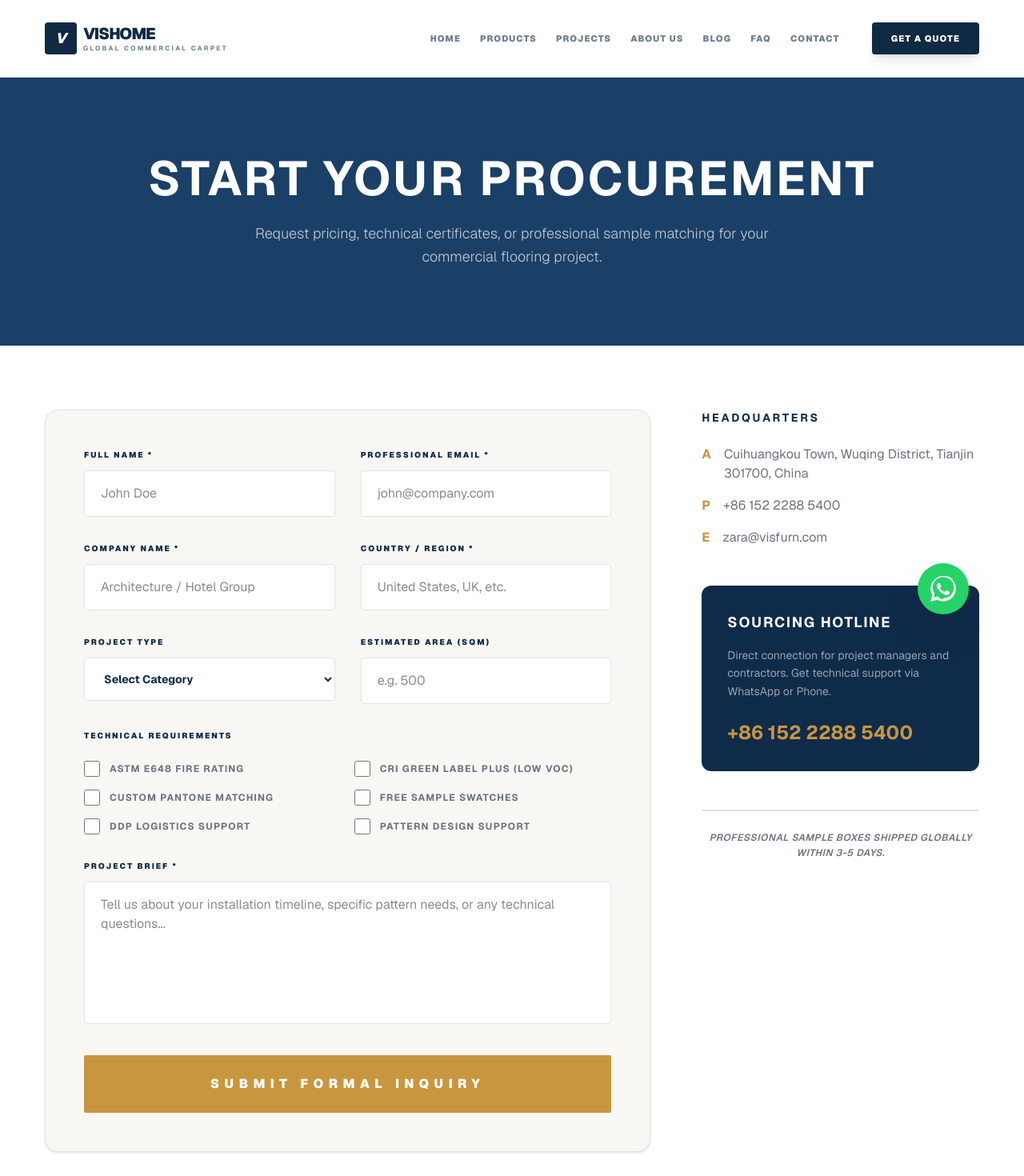
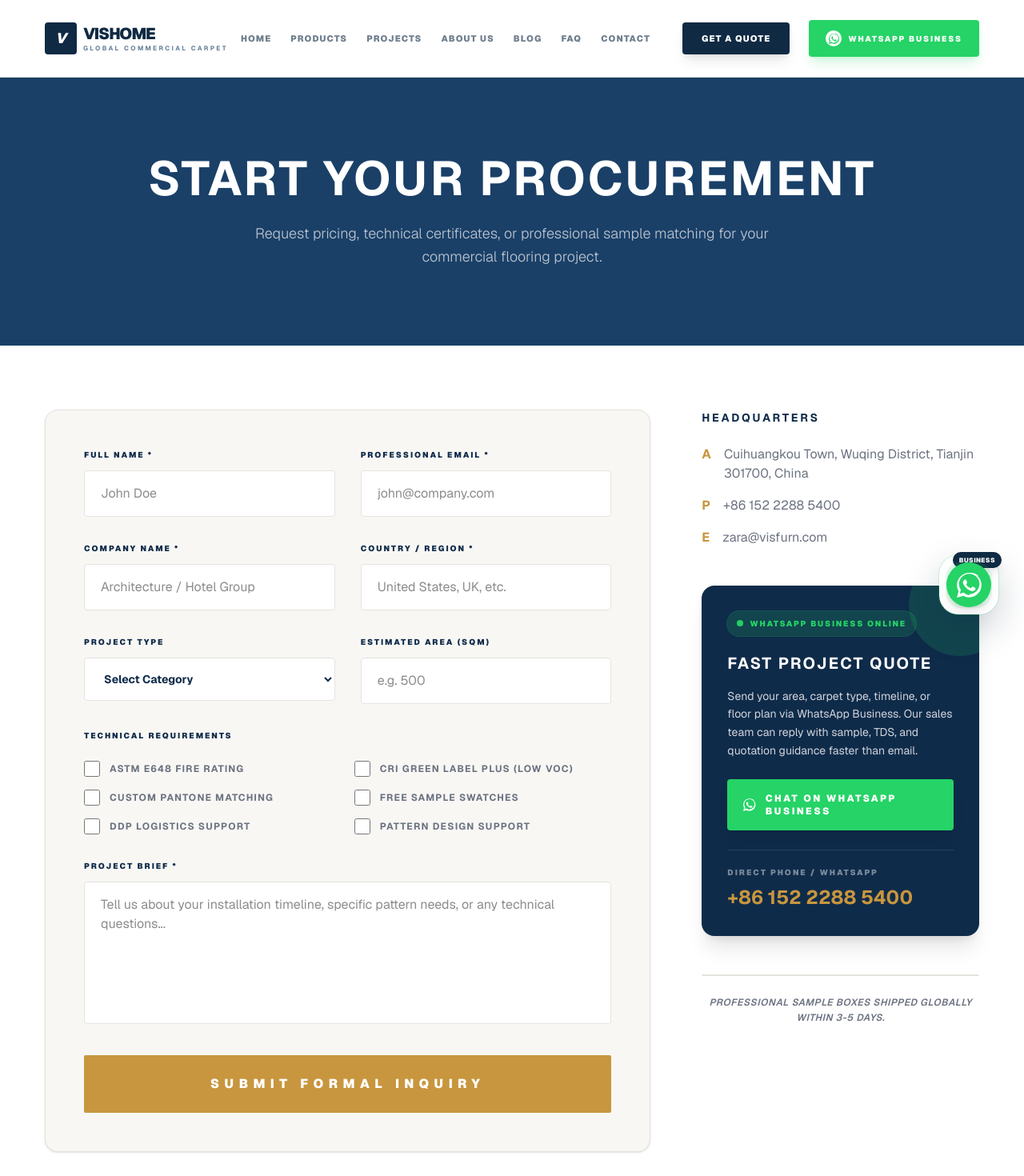
Before and after one commit to HCJJY123/carpet-website, a Next.js app: page /contact in a window 1280 px wide. Shown: the top 1470 px of the page at 80% size. Built offline with nearby package versions, Linux system fonts and the light colour scheme; grey boxes are pictures that could not be loaded.

Commit message:
Add WhatsApp Business conversion CTAs

```diff
--- a/src/app/contact/page.tsx
+++ b/src/app/contact/page.tsx
@@ -2,8 +2,10 @@
 
 import { useState } from "react";
 import ProductImage from "@/components/ProductImage";
+import { getWhatsAppBusinessUrl, whatsappBusinessMessages } from "@/lib/whatsapp";
 
 export default function ContactPage() {
+  const whatsappUrl = getWhatsAppBusinessUrl(whatsappBusinessMessages.contact);
   const [state, setState] = useState({
     submitting: false,
     submitted: false,
@@ -158,10 +160,34 @@ export default function ContactPage() {
                 </div>
               </div>
 
-              <div className="bg-primary p-8 rounded-xl text-white">
-                <h3 className="font-bold text-lg mb-4 uppercase tracking-widest">Sourcing Hotline</h3>
-                <p className="text-sm text-gray-400 mb-6 leading-relaxed">Direct connection for project managers and contractors. Get technical support via WhatsApp or Phone.</p>
-                <div className="text-2xl font-bold text-accent">+86 152 2288 5400</div>
+              <div className="relative overflow-hidden rounded-2xl bg-primary p-8 text-white shadow-xl">
+                <div className="absolute -right-10 -top-10 h-32 w-32 rounded-full bg-[#25D366]/15" />
+                <div className="relative">
+                  <div className="mb-5 inline-flex items-center gap-2 rounded-full bg-[#25D366]/15 px-3 py-2 text-[10px] font-black uppercase tracking-[0.18em] text-[#25D366] ring-1 ring-[#25D366]/25">
+                    <span className="h-2 w-2 rounded-full bg-[#25D366] animate-pulse" />
+                    WhatsApp Business Online
+                  </div>
+                  <h3 className="font-bold text-xl mb-4 uppercase tracking-widest">Fast Project Quote</h3>
+                  <p className="text-sm text-gray-300 mb-6 leading-relaxed">
+                    Send your area, carpet type, timeline, or floor plan via WhatsApp Business. Our sales team can reply with sample, TDS, and quotation guidance faster than email.
+                  </p>
+                  <a
+                    href={whatsappUrl}
+                    target="_blank"
+                    rel="noopener noreferrer"
+                    className="mb-6 inline-flex w-full items-center justify-center gap-3 rounded-sm bg-[#25D366] px-5 py-4 text-xs font-black uppercase tracking-[0.2em] text-white shadow-lg transition-all hover:-translate-y-0.5 hover:bg-[#1ebe5d]"
+                    aria-label="Start WhatsApp Business chat with VISHOME"
+                  >
+                    <svg viewBox="0 0 24 24" width="18" height="18" fill="currentColor" aria-hidden="true">
+                      <path d="M17.472 14.382c-.297-.149-1.758-.867-2.03-.967-.273-.099-.471-.148-.67.15-.197.297-.767.966-.94 1.164-.173.199-.347.223-.644.075-.297-.15-1.255-.463-2.39-1.353-.883-.788-1.48-1.766-1.653-2.063-.173-.297-.018-.458.13-.606.134-.133.298-.347.446-.52.149-.174.198-.298.298-.497.099-.198.05-.371-.025-.52-.075-.149-.669-1.612-.916-2.207-.242-.579-.487-.5-.669-.51-.173-.008-.371-.01-.57-.01-.198 0-.52.074-.792.372-.272.297-1.04 1.016-1.04 2.479 0 1.462 1.065 2.875 1.213 3.074.149.198 2.096 3.2 5.077 4.487.709.306 1.262.489 1.694.625.712.227 1.36.195 1.871.128.571-.075 1.758-.717 2.009-1.412.25-.694.25-1.288.175-1.412-.075-.124-.272-.198-.57-.347m-5.421 7.403h-.004a9.87 9.87 0 01-5.031-2.578l-.361-.214-3.741.982.998-3.648-.235-.374a9.86 9.87 0 01-1.51-5.26c.001-5.45 4.436-9.884 9.888-9.884 2.64 0 5.122 1.03 6.988 2.898a9.825 9.825 0 012.893 6.994c-.003 5.45-4.437 9.884-9.885 9.884m8.413-18.297A11.815 11.815 0 0012.05 0C5.495 0 .16 5.335.157 11.892c0 2.096.547 4.142 1.588 5.945L.057 24l6.305-1.654a11.882 11.882 0 005.683 1.448h.005c6.554 0 11.89-5.335 11.893-11.893a11.821 11.821 0 00-3.48-8.413z" />
+                    </svg>
+                    Chat on WhatsApp Business
+                  </a>
+                  <div className="border-t border-white/10 pt-5">
+                    <p className="text-[10px] font-black uppercase tracking-[0.2em] text-white/45">Direct Phone / WhatsApp</p>
+                    <div className="mt-2 text-2xl font-bold text-accent">+86 152 2288 5400</div>
+                  </div>
+                </div>
               </div>
 
               <div className="space-y-6">
--- a/src/components/Header.tsx
+++ b/src/components/Header.tsx
@@ -1,5 +1,7 @@
 "use client";
+
 import Link from "next/link";
+import { getWhatsAppBusinessUrl, whatsappBusinessMessages } from "@/lib/whatsapp";
 
 const navLinks = [
   { href: "/", label: "Home" },
@@ -12,6 +14,8 @@ const navLinks = [
 ];
 
 export default function Header() {
+  const whatsappUrl = getWhatsAppBusinessUrl(whatsappBusinessMessages.header);
+
   return (
     <header className="sticky top-0 z-50 bg-white/95 backdrop-blur border-b border-border shadow-sm">
       <div className="max-w-[1200px] mx-auto px-4">
@@ -25,7 +29,32 @@ export default function Header() {
               <Link key={link.href} href={link.href} className="text-[11px] font-black text-[#102A43]/60 hover:text-[#102A43] transition-colors uppercase tracking-widest">{link.label}</Link>
             ))}
             <Link href="/contact" className="bg-[#102A43] text-white text-[11px] font-black px-6 py-3 rounded-sm hover:bg-black transition-all uppercase tracking-widest ml-4 shadow-lg">Get a Quote</Link>
+            <a
+              href={whatsappUrl}
+              target="_blank"
+              rel="noopener noreferrer"
+              className="group inline-flex items-center gap-2 rounded-sm border border-[#25D366]/35 bg-[#25D366] px-5 py-3 text-[10px] font-black uppercase tracking-[0.18em] text-white shadow-lg shadow-[#25D366]/20 transition-all hover:-translate-y-0.5 hover:bg-[#1ebe5d]"
+              aria-label="Contact VISHOME on WhatsApp Business"
+            >
+              <span className="flex h-5 w-5 items-center justify-center rounded-full bg-white text-[#25D366]">
+                <svg viewBox="0 0 24 24" width="13" height="13" fill="currentColor" aria-hidden="true">
+                  <path d="M17.472 14.382c-.297-.149-1.758-.867-2.03-.967-.273-.099-.471-.148-.67.15-.197.297-.767.966-.94 1.164-.173.199-.347.223-.644.075-.297-.15-1.255-.463-2.39-1.353-.883-.788-1.48-1.766-1.653-2.063-.173-.297-.018-.458.13-.606.134-.133.298-.347.446-.52.149-.174.198-.298.298-.497.099-.198.05-.371-.025-.52-.075-.149-.669-1.612-.916-2.207-.242-.579-.487-.5-.669-.51-.173-.008-.371-.01-.57-.01-.198 0-.52.074-.792.372-.272.297-1.04 1.016-1.04 2.479 0 1.462 1.065 2.875 1.213 3.074.149.198 2.096 3.2 5.077 4.487.709.306 1.262.489 1.694.625.712.227 1.36.195 1.871.128.571-.075 1.758-.717 2.009-1.412.25-.694.25-1.288.175-1.412-.075-.124-.272-.198-.57-.347m-5.421 7.403h-.004a9.87 9.87 0 01-5.031-2.578l-.361-.214-3.741.982.998-3.648-.235-.374a9.86 9.87 0 01-1.51-5.26c.001-5.45 4.436-9.884 9.888-9.884 2.64 0 5.122 1.03 6.988 2.898a9.825 9.825 0 012.893 6.994c-.003 5.45-4.437 9.884-9.885 9.884m8.413-18.297A11.815 11.815 0 0012.05 0C5.495 0 .16 5.335.157 11.892c0 2.096.547 4.142 1.588 5.945L.057 24l6.305-1.654a11.882 11.882 0 005.683 1.448h.005c6.554 0 11.89-5.335 11.893-11.893a11.821 11.821 0 00-3.48-8.413z" />
+                </svg>
+              </span>
+              WhatsApp Business
+            </a>
           </nav>
+          <a
+            href={whatsappUrl}
+            target="_blank"
+            rel="noopener noreferrer"
+            className="xl:hidden flex h-10 w-10 items-center justify-center rounded-full bg-[#25D366] text-white shadow-lg"
+            aria-label="Contact VISHOME on WhatsApp Business"
+          >
+            <svg viewBox="0 0 24 24" width="20" height="20" fill="currentColor" aria-hidden="true">
+              <path d="M17.472 14.382c-.297-.149-1.758-.867-2.03-.967-.273-.099-.471-.148-.67.15-.197.297-.767.966-.94 1.164-.173.199-.347.223-.644.075-.297-.15-1.255-.463-2.39-1.353-.883-.788-1.48-1.766-1.653-2.063-.173-.297-.018-.458.13-.606.134-.133.298-.347.446-.52.149-.174.198-.298.298-.497.099-.198.05-.371-.025-.52-.075-.149-.669-1.612-.916-2.207-.242-.579-.487-.5-.669-.51-.173-.008-.371-.01-.57-.01-.198 0-.52.074-.792.372-.272.297-1.04 1.016-1.04 2.479 0 1.462 1.065 2.875 1.213 3.074.149.198 2.096 3.2 5.077 4.487.709.306 1.262.489 1.694.625.712.227 1.36.195 1.871.128.571-.075 1.758-.717 2.009-1.412.25-.694.25-1.288.175-1.412-.075-.124-.272-.198-.57-.347m-5.421 7.403h-.004a9.87 9.87 0 01-5.031-2.578l-.361-.214-3.741.982.998-3.648-.235-.374a9.86 9.87 0 01-1.51-5.26c.001-5.45 4.436-9.884 9.888-9.884 2.64 0 5.122 1.03 6.988 2.898a9.825 9.825 0 012.893 6.994c-.003 5.45-4.437 9.884-9.885 9.884m8.413-18.297A11.815 11.815 0 0012.05 0C5.495 0 .16 5.335.157 11.892c0 2.096.547 4.142 1.588 5.945L.057 24l6.305-1.654a11.882 11.882 0 005.683 1.448h.005c6.554 0 11.89-5.335 11.893-11.893a11.821 11.821 0 00-3.48-8.413z" />
+            </svg>
+          </a>
         </div>
       </div>
     </header>
--- a/src/components/WhatsAppFloating.tsx
+++ b/src/components/WhatsAppFloating.tsx
@@ -1,37 +1,45 @@
 "use client";
 
-import { brandInfo } from "@/lib/data";
+import { getWhatsAppBusinessUrl, whatsappBusinessMessages } from "@/lib/whatsapp";
 
 export default function WhatsAppFloating() {
-  const message = `Hello ${brandInfo.shortName}, I am interested in your commercial carpet solutions. Could you provide more information?`;
-  const whatsappUrl = `https://wa.me/${brandInfo.whatsapp.replace(/\s+/g, "")}?text=${encodeURIComponent(message)}`;
+  const whatsappUrl = getWhatsAppBusinessUrl(whatsappBusinessMessages.floating);
 
   return (
-    <div className="fixed bottom-8 right-8 z-[100] flex flex-col items-center gap-2 group">
-      {/* Tooltip */}
-      <div className="bg-primary text-white text-[10px] font-black py-2 px-4 rounded-sm uppercase tracking-widest opacity-0 group-hover:opacity-100 transition-all shadow-xl -translate-x-4 group-hover:translate-x-0">
-        Chat with Sales
+    <div className="fixed bottom-6 right-5 md:bottom-8 md:right-8 z-[100] flex flex-col items-end gap-3 group">
+      <div className="pointer-events-none max-w-[220px] rounded-2xl bg-[#102A43] px-4 py-3 text-right text-white shadow-2xl opacity-0 translate-y-2 group-hover:opacity-100 group-hover:translate-y-0 transition-all duration-300">
+        <p className="text-[10px] font-black uppercase tracking-[0.18em] text-[#25D366]">
+          WhatsApp Business
+        </p>
+        <p className="mt-1 text-xs font-semibold leading-relaxed text-white/85">
+          Fast quote support for samples, TDS, and project pricing.
+        </p>
       </div>
 
       <a
         href={whatsappUrl}
         target="_blank"
         rel="noopener noreferrer"
-        className="w-16 h-16 bg-[#25D366] text-white rounded-full flex items-center justify-center shadow-2xl hover:scale-110 transition-all duration-300 relative"
-        aria-label="Contact us on WhatsApp"
+        className="relative flex h-[74px] w-[74px] items-center justify-center rounded-[24px] bg-white shadow-[0_18px_45px_rgba(16,42,67,0.22)] ring-1 ring-[#25D366]/20 transition-all duration-300 hover:-translate-y-1 hover:shadow-[0_22px_55px_rgba(37,211,102,0.34)]"
+        aria-label="Contact VISHOME on WhatsApp Business"
       >
-        {/* Simple WhatsApp Icon */}
+        <span className="absolute -right-1 -top-1 rounded-full bg-[#102A43] px-2 py-1 text-[8px] font-black uppercase tracking-wider text-white shadow-lg">
+          Business
+        </span>
+        <span className="absolute inset-2 rounded-[20px] bg-[#25D366]/12" />
+        <span className="relative flex h-14 w-14 items-center justify-center rounded-full bg-[#25D366] text-white shadow-lg">
           <svg
             viewBox="0 0 24 24"
-          width="32"
-          height="32"
+            width="31"
+            height="31"
             fill="currentColor"
             xmlns="http://www.w3.org/2000/svg"
+            aria-hidden="true"
           >
             <path d="M17.472 14.382c-.297-.149-1.758-.867-2.03-.967-.273-.099-.471-.148-.67.15-.197.297-.767.966-.94 1.164-.173.199-.347.223-.644.075-.297-.15-1.255-.463-2.39-1.353-.883-.788-1.48-1.766-1.653-2.063-.173-.297-.018-.458.13-.606.134-.133.298-.347.446-.52.149-.174.198-.298.298-.497.099-.198.05-.371-.025-.52-.075-.149-.669-1.612-.916-2.207-.242-.579-.487-.5-.669-.51-.173-.008-.371-.01-.57-.01-.198 0-.52.074-.792.372-.272.297-1.04 1.016-1.04 2.479 0 1.462 1.065 2.875 1.213 3.074.149.198 2.096 3.2 5.077 4.487.709.306 1.262.489 1.694.625.712.227 1.36.195 1.871.128.571-.075 1.758-.717 2.009-1.412.25-.694.25-1.288.175-1.412-.075-.124-.272-.198-.57-.347m-5.421 7.403h-.004a9.87 9.87 0 01-5.031-2.578l-.361-.214-3.741.982.998-3.648-.235-.374a9.86 9.87 0 01-1.51-5.26c.001-5.45 4.436-9.884 9.888-9.884 2.64 0 5.122 1.03 6.988 2.898a9.825 9.825 0 012.893 6.994c-.003 5.45-4.437 9.884-9.885 9.884m8.413-18.297A11.815 11.815 0 0012.05 0C5.495 0 .16 5.335.157 11.892c0 2.096.547 4.142 1.588 5.945L.057 24l6.305-1.654a11.882 11.882 0 005.683 1.448h.005c6.554 0 11.89-5.335 11.893-11.893a11.821 11.821 0 00-3.48-8.413z" />
           </svg>
-        {/* Pulse Effect */}
-        <span className="absolute inset-0 rounded-full bg-[#25D366] opacity-20 animate-ping"></span>
+        </span>
+        <span className="absolute inset-0 rounded-[24px] bg-[#25D366] opacity-10 animate-ping" />
       </a>
     </div>
   );
--- /dev/null
+++ b/src/lib/whatsapp.ts
@@ -0,0 +1,12 @@
+import { brandInfo } from "@/lib/data";
+
+export function getWhatsAppBusinessUrl(message: string) {
+  const phoneNumber = brandInfo.whatsapp.replace(/\D/g, "");
+  return `https://wa.me/${phoneNumber}?text=${encodeURIComponent(message)}`;
+}
+
+export const whatsappBusinessMessages = {
+  header: `Hello ${brandInfo.shortName}, I need commercial carpet support. Please help me with product selection, quotation, and samples.`,
+  floating: `Hello ${brandInfo.shortName}, I am interested in your commercial carpet solutions. Could you help me with a project quote?`,
+  contact: `Hello ${brandInfo.shortName}, I am preparing a commercial carpet project. I can share area, timeline, and floor plan for a quick quote.`,
+};
```
Lines whose indentation alone changed are shown as unchanged.
